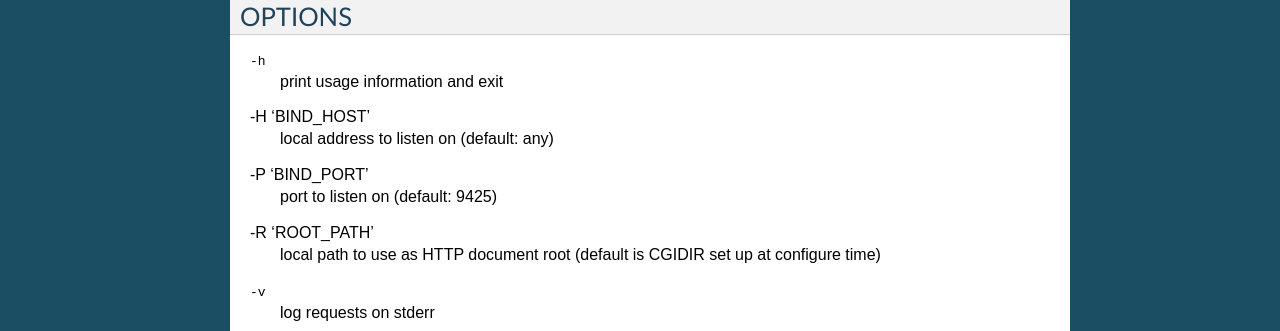
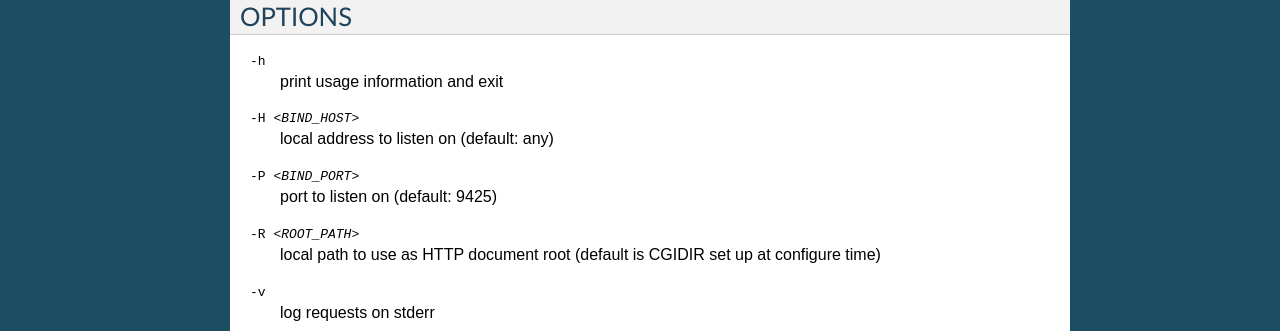
Before and after one commit to lizardfs/documentation, a Sphinx documentation site: the page built from source/man/lizardfs-cgiserver.8.rst, in a window 1280 px wide. Shown: the part 423-754 px from the top of the page. Built offline with Sphinx 7.4.7, drawn with Linux system fonts in a browser that asks for light colours; pages that are not in the unit, such as notebooks, are missing from menus.

Commit message:
doc: fixed option list formatting in lizardfs-cgiserver

```diff
--- a/source/man/lizardfs-cgiserver.8.rst
+++ b/source/man/lizardfs-cgiserver.8.rst
@@ -30,13 +30,13 @@
 -h
   print usage information and exit
 
--H 'BIND_HOST'
+-H <BIND_HOST>
   local address to listen on (default: any)
 
--P 'BIND_PORT'
+-P <BIND_PORT>
   port to listen on (default: 9425)
 
--R 'ROOT_PATH'
+-R <ROOT_PATH>
   local path to use as HTTP document root (default is CGIDIR set up at
   configure time)
 
```
